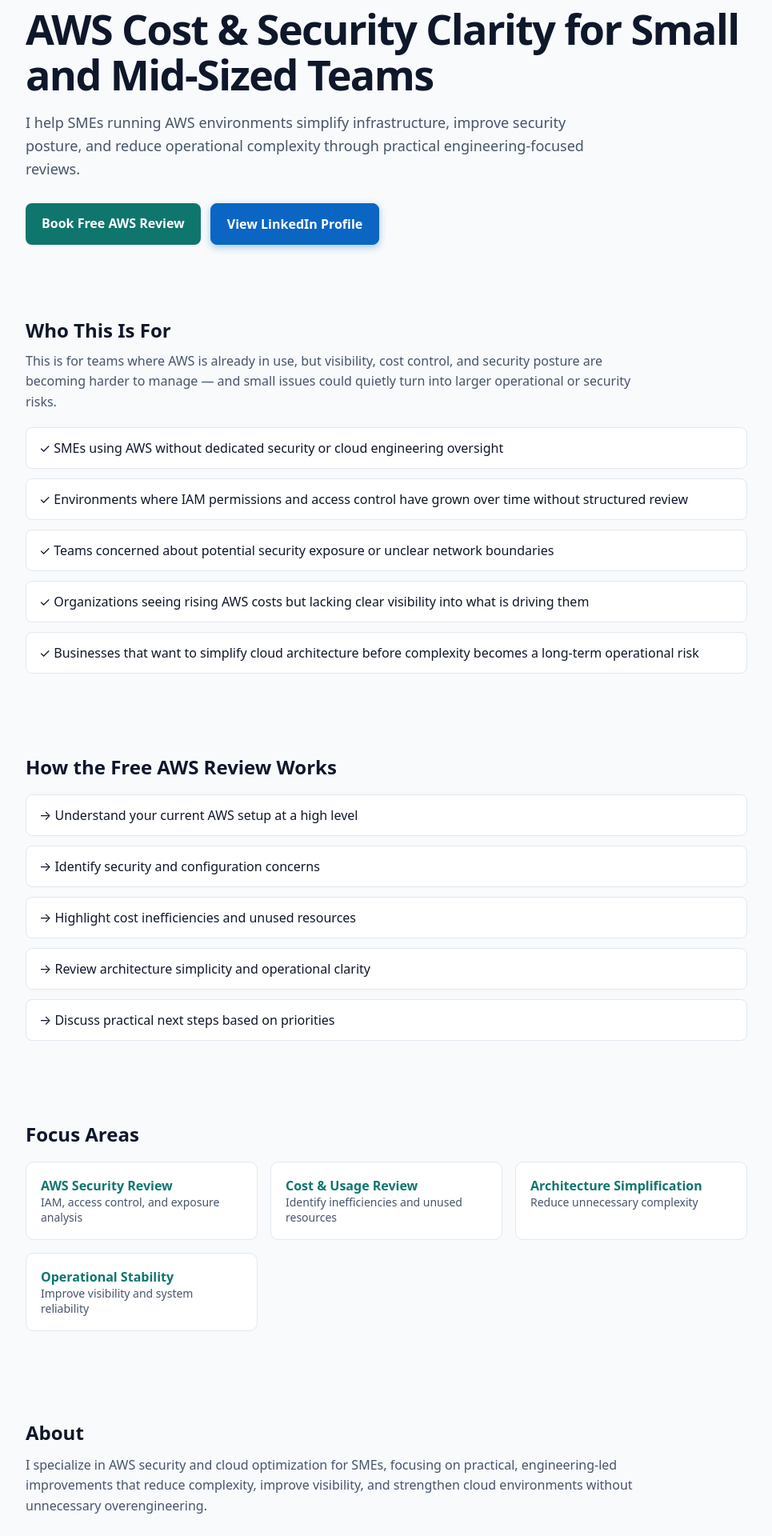
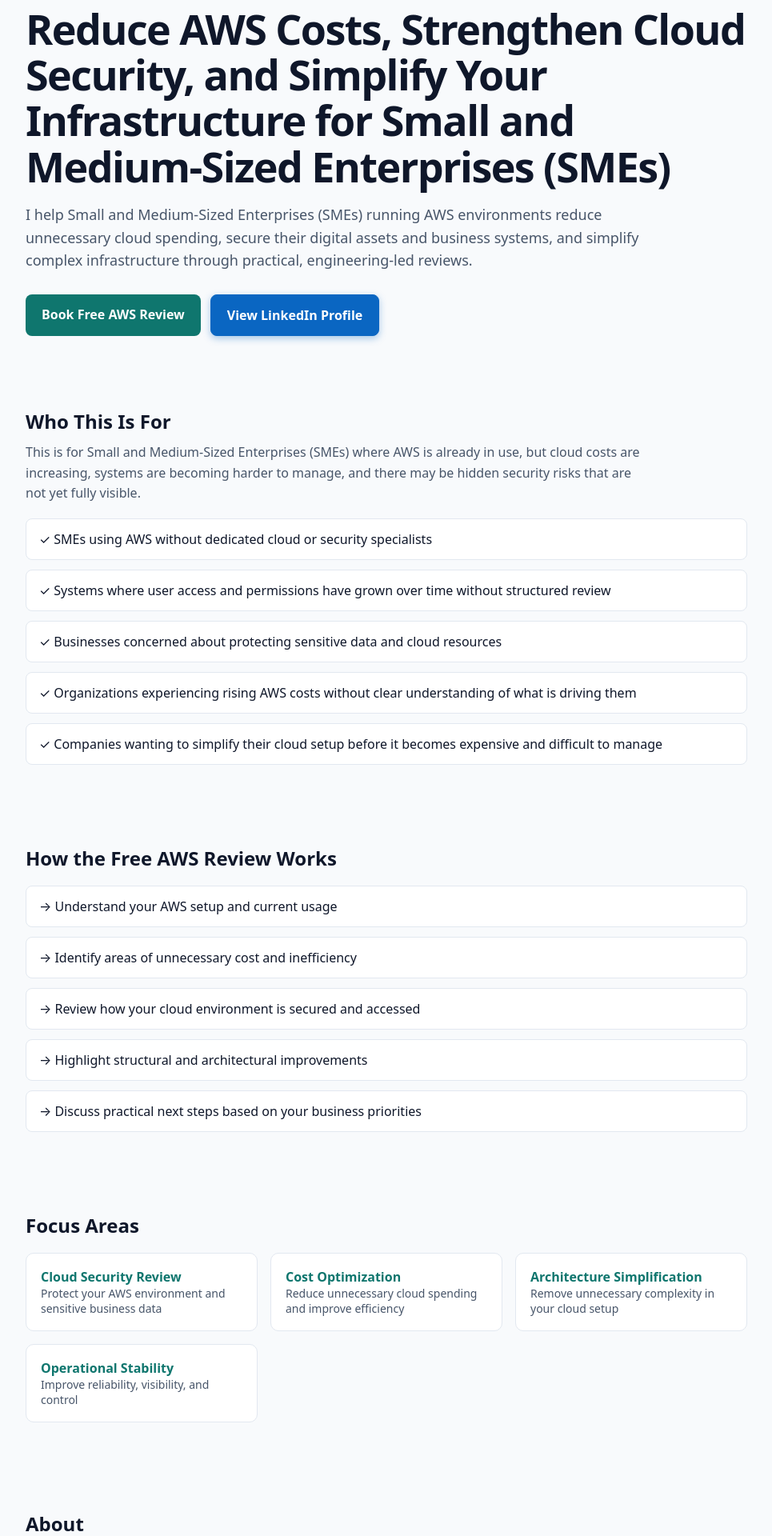
Before and after one commit to ykhan-dev/kovocloudai-site, a Next.js app: page / in a window 1280 px wide. Shown: the part 160-2080 px from the top of the page at 80% size, without its empty margins (157-1122 px from the left). Built offline with nearby package versions, Linux system fonts and the light colour scheme.

Commit message:
update page

```diff
--- a/app/page.js
+++ b/app/page.js
@@ -109,7 +109,8 @@
               letterSpacing: "-0.03em",
             }}
           >
-            AWS Cost & Security Clarity for Small and Mid-Sized Teams
+            Reduce AWS Costs, Strengthen Cloud Security, and Simplify Your
+            Infrastructure for Small and Medium-Sized Enterprises (SMEs)
           </h1>
 
           <p
@@ -118,12 +119,13 @@
               fontSize: "18px",
               color: "#475569",
               lineHeight: "1.6",
-              maxWidth: "720px",
+              maxWidth: "780px",
             }}
           >
-            I help SMEs running AWS environments simplify infrastructure,
-            improve security posture, and reduce operational complexity through
-            practical engineering-focused reviews.
+            I help Small and Medium-Sized Enterprises (SMEs) running AWS
+            environments reduce unnecessary cloud spending, secure their digital
+            assets and business systems, and simplify complex infrastructure
+            through practical, engineering-led reviews.
           </p>
 
           <div
@@ -172,7 +174,7 @@
           </div>
         </section>
 
-        {/* WHO IT'S FOR (URGENT + RISK + COST FOCUS) */}
+        {/* WHO IT'S FOR */}
         <section id="who" style={{ padding: "50px 0" }}>
           <h2 style={{ fontSize: "24px", fontWeight: 700 }}>Who This Is For</h2>
 
@@ -184,19 +186,19 @@
               maxWidth: "780px",
             }}
           >
-            This is for teams where AWS is already in use, but visibility, cost
-            control, and security posture are becoming harder to manage — and
-            small issues could quietly turn into larger operational or security
-            risks.
+            This is for Small and Medium-Sized Enterprises (SMEs) where AWS is
+            already in use, but cloud costs are increasing, systems are becoming
+            harder to manage, and there may be hidden security risks that are
+            not yet fully visible.
           </p>
 
           <div style={{ marginTop: "18px", display: "grid", gap: "12px" }}>
             {[
-              "SMEs using AWS without dedicated security or cloud engineering oversight",
-              "Environments where IAM permissions and access control have grown over time without structured review",
-              "Teams concerned about potential security exposure or unclear network boundaries",
-              "Organizations seeing rising AWS costs but lacking clear visibility into what is driving them",
-              "Businesses that want to simplify cloud architecture before complexity becomes a long-term operational risk",
+              "SMEs using AWS without dedicated cloud or security specialists",
+              "Systems where user access and permissions have grown over time without structured review",
+              "Businesses concerned about protecting sensitive data and cloud resources",
+              "Organizations experiencing rising AWS costs without clear understanding of what is driving them",
+              "Companies wanting to simplify their cloud setup before it becomes expensive and difficult to manage",
             ].map((item, i) => (
               <div
                 key={i}
@@ -221,11 +223,11 @@
 
           <div style={{ marginTop: "18px", display: "grid", gap: "12px" }}>
             {[
-              "Understand your current AWS setup at a high level",
-              "Identify security and configuration concerns",
-              "Highlight cost inefficiencies and unused resources",
-              "Review architecture simplicity and operational clarity",
-              "Discuss practical next steps based on priorities",
+              "Understand your AWS setup and current usage",
+              "Identify areas of unnecessary cost and inefficiency",
+              "Review how your cloud environment is secured and accessed",
+              "Highlight structural and architectural improvements",
+              "Discuss practical next steps based on your business priorities",
             ].map((item, i) => (
               <div
                 key={i}
@@ -256,20 +258,20 @@
           >
             {[
               {
-                title: "AWS Security Review",
-                desc: "IAM, access control, and exposure analysis",
+                title: "Cloud Security Review",
+                desc: "Protect your AWS environment and sensitive business data",
               },
               {
-                title: "Cost & Usage Review",
-                desc: "Identify inefficiencies and unused resources",
+                title: "Cost Optimization",
+                desc: "Reduce unnecessary cloud spending and improve efficiency",
               },
               {
                 title: "Architecture Simplification",
-                desc: "Reduce unnecessary complexity",
+                desc: "Remove unnecessary complexity in your cloud setup",
               },
               {
                 title: "Operational Stability",
-                desc: "Improve visibility and system reliability",
+                desc: "Improve reliability, visibility, and control",
               },
             ].map((item, i) => (
               <div
@@ -306,10 +308,9 @@
               maxWidth: "780px",
             }}
           >
-            I specialize in AWS security and cloud optimization for SMEs,
-            focusing on practical, engineering-led improvements that reduce
-            complexity, improve visibility, and strengthen cloud environments
-            without unnecessary overengineering.
+            I work with Small and Medium-Sized Enterprises (SMEs) to help them
+            run AWS environments in a more cost-efficient, secure, and
+            manageable way without unnecessary technical complexity.
           </p>
         </section>
 
@@ -327,7 +328,8 @@
           <h2 style={{ marginBottom: "10px" }}>Book Your Free AWS Review</h2>
 
           <p style={{ color: "#94a3b8" }}>
-            A focused conversation to understand your AWS setup and priorities.
+            A focused conversation to understand your AWS setup and identify
+            improvement opportunities.
           </p>
 
           <div style={{ marginTop: "15px" }}>
```
